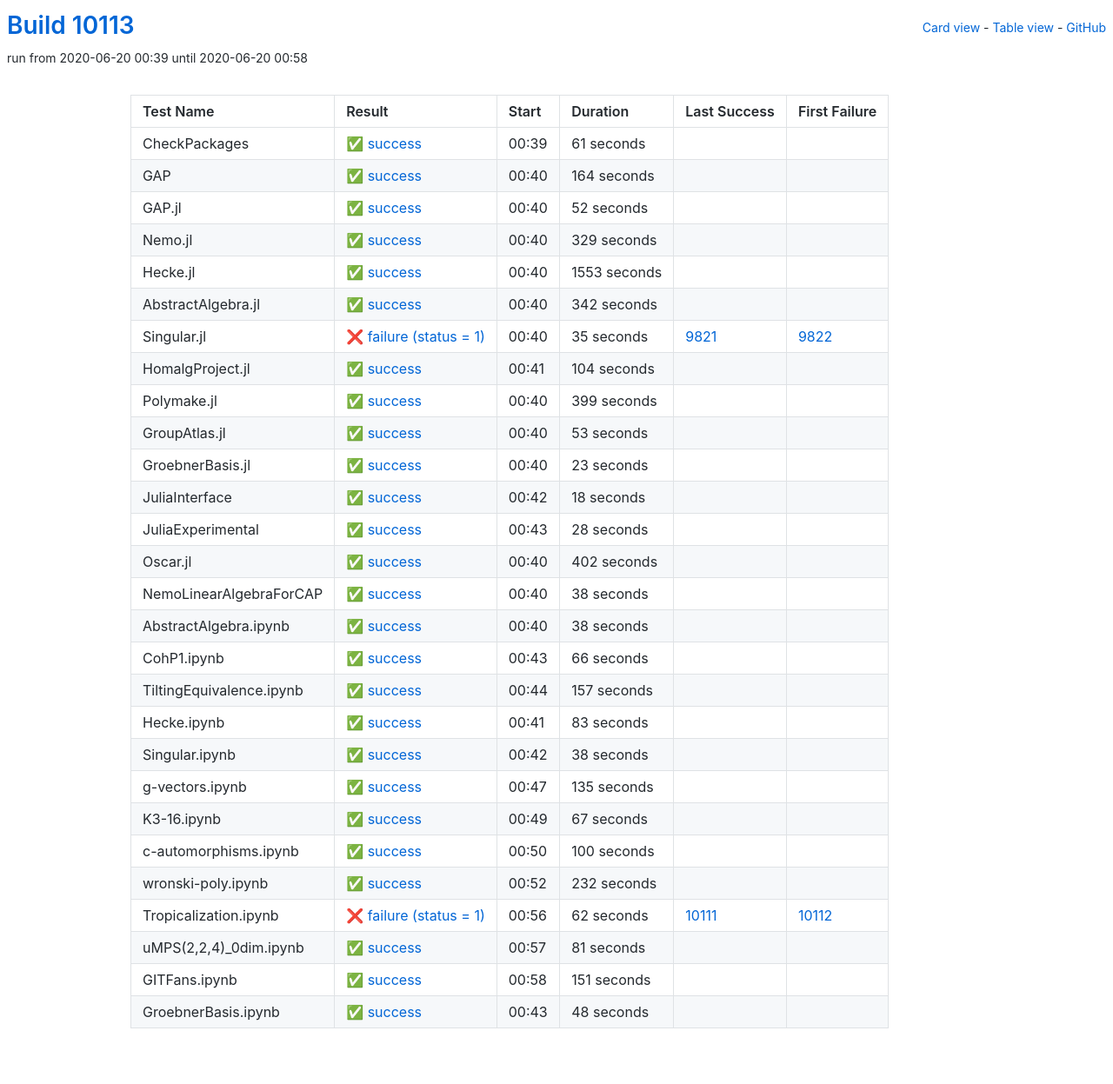
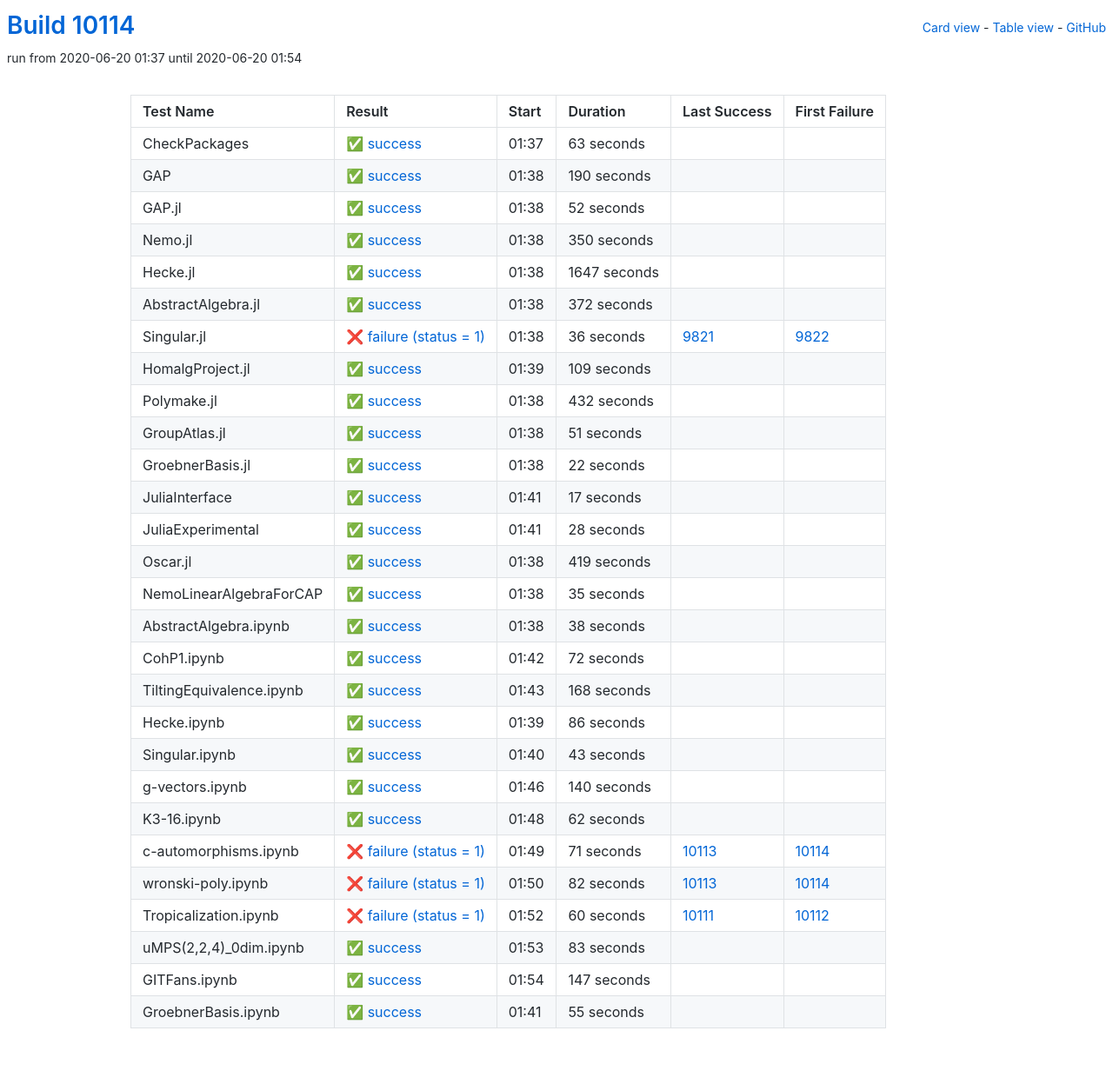
Before and after one commit to oscar-system/oscar-ci-status, a Jekyll site: the page built from table.html, in a window 1280 px wide. Shown: the whole page at 87% size. Built offline with Jekyll 4.4.1, drawn with Linux system fonts in a browser that asks for light colours.

Commit message:
Build #10114

```diff
--- a/_data/ci.yml
+++ b/_data/ci.yml
@@ -1,6 +1,6 @@
 ---
-build: 10113
-build_url: https://oscarci.mathematik.uni-kl.de/job/oscar/10113/
+build: 10114
+build_url: https://oscarci.mathematik.uni-kl.de/job/oscar/10114/
 job: oscar
 organization: oscar-system
 repo: oscar-ci-status
@@ -8,32 +8,32 @@
 tests:
 - name: CheckPackages
   id: checkpackages
-  log: https://oscarci.mathematik.uni-kl.de/job/oscar/10113/artifact/logs/build-10113/CheckPackages.log
-  start: 2020-06-20 00:39
+  log: https://oscarci.mathematik.uni-kl.de/job/oscar/10114/artifact/logs/build-10114/CheckPackages.log
+  start: 2020-06-20 01:37
   success: true
   exitcode: 0
   status: success
-  duration: 61
+  duration: 63
   last_success: false
   last_success_url:
   first_failure: false
   first_failure_url:
 - name: GAP
   id: gap
-  log: https://oscarci.mathematik.uni-kl.de/job/oscar/10113/artifact/logs/build-10113/GAP.log
-  start: 2020-06-20 00:40
+  log: https://oscarci.mathematik.uni-kl.de/job/oscar/10114/artifact/logs/build-10114/GAP.log
+  start: 2020-06-20 01:38
   success: true
   exitcode: 0
   status: success
-  duration: 164
+  duration: 190
   last_success: false
   last_success_url:
   first_failure: false
   first_failure_url:
 - name: GAP.jl
   id: gap-jl
-  log: https://oscarci.mathematik.uni-kl.de/job/oscar/10113/artifact/logs/build-10113/GAP.jl.log
-  start: 2020-06-20 00:40
+  log: https://oscarci.mathematik.uni-kl.de/job/oscar/10114/artifact/logs/build-10114/GAP.jl.log
+  start: 2020-06-20 01:38
   success: true
   exitcode: 0
   status: success
@@ -44,116 +44,116 @@
   first_failure_url:
 - name: Nemo.jl
   id: nemo-jl
-  log: https://oscarci.mathematik.uni-kl.de/job/oscar/10113/artifact/logs/build-10113/Nemo.jl.log
-  start: 2020-06-20 00:40
+  log: https://oscarci.mathematik.uni-kl.de/job/oscar/10114/artifact/logs/build-10114/Nemo.jl.log
+  start: 2020-06-20 01:38
   success: true
   exitcode: 0
   status: success
-  duration: 329
+  duration: 350
   last_success: false
   last_success_url:
   first_failure: false
   first_failure_url:
 - name: Hecke.jl
   id: hecke-jl
-  log: https://oscarci.mathematik.uni-kl.de/job/oscar/10113/artifact/logs/build-10113/Hecke.jl.log
-  start: 2020-06-20 00:40
+  log: https://oscarci.mathematik.uni-kl.de/job/oscar/10114/artifact/logs/build-10114/Hecke.jl.log
+  start: 2020-06-20 01:38
   success: true
   exitcode: 0
   status: success
-  duration: 1553
+  duration: 1647
   last_success: false
   last_success_url:
   first_failure: false
   first_failure_url:
 - name: AbstractAlgebra.jl
   id: abstractalgebra-jl
-  log: https://oscarci.mathematik.uni-kl.de/job/oscar/10113/artifact/logs/build-10113/AbstractAlgebra.jl.log
-  start: 2020-06-20 00:40
+  log: https://oscarci.mathematik.uni-kl.de/job/oscar/10114/artifact/logs/build-10114/AbstractAlgebra.jl.log
+  start: 2020-06-20 01:38
   success: true
   exitcode: 0
   status: success
-  duration: 342
+  duration: 372
   last_success: false
   last_success_url:
   first_failure: false
   first_failure_url:
 - name: Singular.jl
   id: singular-jl
-  log: https://oscarci.mathematik.uni-kl.de/job/oscar/10113/artifact/logs/build-10113/Singular.jl.log
-  start: 2020-06-20 00:40
+  log: https://oscarci.mathematik.uni-kl.de/job/oscar/10114/artifact/logs/build-10114/Singular.jl.log
+  start: 2020-06-20 01:38
   success: false
   exitcode: 1
   status: failure
-  duration: 35
+  duration: 36
   last_success: 9821
   last_success_url: https://oscarci.mathematik.uni-kl.de/job/oscar/9821/
   first_failure: 9822
   first_failure_url: https://oscarci.mathematik.uni-kl.de/job/oscar/9822/
 - name: HomalgProject.jl
   id: homalgproject-jl
-  log: https://oscarci.mathematik.uni-kl.de/job/oscar/10113/artifact/logs/build-10113/HomalgProject.jl.log
-  start: 2020-06-20 00:41
+  log: https://oscarci.mathematik.uni-kl.de/job/oscar/10114/artifact/logs/build-10114/HomalgProject.jl.log
+  start: 2020-06-20 01:39
   success: true
   exitcode: 0
   status: success
-  duration: 104
+  duration: 109
   last_success: false
   last_success_url:
   first_failure: false
   first_failure_url:
 - name: Polymake.jl
   id: polymake-jl
-  log: https://oscarci.mathematik.uni-kl.de/job/oscar/10113/artifact/logs/build-10113/Polymake.jl.log
-  start: 2020-06-20 00:40
+  log: https://oscarci.mathematik.uni-kl.de/job/oscar/10114/artifact/logs/build-10114/Polymake.jl.log
+  start: 2020-06-20 01:38
   success: true
   exitcode: 0
   status: success
-  duration: 399
+  duration: 432
   last_success: false
   last_success_url:
   first_failure: false
   first_failure_url:
 - name: GroupAtlas.jl
   id: groupatlas-jl
-  log: https://oscarci.mathematik.uni-kl.de/job/oscar/10113/artifact/logs/build-10113/GroupAtlas.jl.log
-  start: 2020-06-20 00:40
+  log: https://oscarci.mathematik.uni-kl.de/job/oscar/10114/artifact/logs/build-10114/GroupAtlas.jl.log
+  start: 2020-06-20 01:38
   success: true
   exitcode: 0
   status: success
-  duration: 53
+  duration: 51
   last_success: false
   last_success_url:
   first_failure: false
   first_failure_url:
 - name: GroebnerBasis.jl
   id: groebnerbasis-jl
-  log: https://oscarci.mathematik.uni-kl.de/job/oscar/10113/artifact/logs/build-10113/GroebnerBasis.jl.log
-  start: 2020-06-20 00:40
+  log: https://oscarci.mathematik.uni-kl.de/job/oscar/10114/artifact/logs/build-10114/GroebnerBasis.jl.log
+  start: 2020-06-20 01:38
   success: true
   exitcode: 0
   status: success
-  duration: 23
+  duration: 22
   last_success: false
   last_success_url:
   first_failure: false
   first_failure_url:
 - name: JuliaInterface
   id: juliainterface
-  log: https://oscarci.mathematik.uni-kl.de/job/oscar/10113/artifact/logs/build-10113/JuliaInterface.log
-  start: 2020-06-20 00:42
+  log: https://oscarci.mathematik.uni-kl.de/job/oscar/10114/artifact/logs/build-10114/JuliaInterface.log
+  start: 2020-06-20 01:41
   success: true
   exitcode: 0
   status: success
-  duration: 18
+  duration: 17
   last_success: false
   last_success_url:
   first_failure: false
   first_failure_url:
 - name: JuliaExperimental
   id: juliaexperimental
-  log: https://oscarci.mathematik.uni-kl.de/job/oscar/10113/artifact/logs/build-10113/JuliaExperimental.log
-  start: 2020-06-20 00:43
+  log: https://oscarci.mathematik.uni-kl.de/job/oscar/10114/artifact/logs/build-10114/JuliaExperimental.log
+  start: 2020-06-20 01:41
   success: true
   exitcode: 0
   status: success
@@ -164,32 +164,32 @@
   first_failure_url:
 - name: Oscar.jl
   id: oscar-jl
-  log: https://oscarci.mathematik.uni-kl.de/job/oscar/10113/artifact/logs/build-10113/Oscar.jl.log
-  start: 2020-06-20 00:40
+  log: https://oscarci.mathematik.uni-kl.de/job/oscar/10114/artifact/logs/build-10114/Oscar.jl.log
+  start: 2020-06-20 01:38
   success: true
   exitcode: 0
   status: success
-  duration: 402
+  duration: 419
   last_success: false
   last_success_url:
   first_failure: false
   first_failure_url:
 - name: NemoLinearAlgebraForCAP
   id: nemolinearalgebraforcap
-  log: https://oscarci.mathematik.uni-kl.de/job/oscar/10113/artifact/logs/build-10113/NemoLinearAlgebraForCAP.log
-  start: 2020-06-20 00:40
+  log: https://oscarci.mathematik.uni-kl.de/job/oscar/10114/artifact/logs/build-10114/NemoLinearAlgebraForCAP.log
+  start: 2020-06-20 01:38
   success: true
   exitcode: 0
   status: success
-  duration: 38
+  duration: 35
   last_success: false
   last_success_url:
   first_failure: false
   first_failure_url:
 - name: AbstractAlgebra.ipynb
   id: abstractalgebra-ipynb
-  log: https://oscarci.mathematik.uni-kl.de/job/oscar/10113/artifact/logs/build-10113/AbstractAlgebra.ipynb.log
-  start: 2020-06-20 00:40
+  log: https://oscarci.mathematik.uni-kl.de/job/oscar/10114/artifact/logs/build-10114/AbstractAlgebra.ipynb.log
+  start: 2020-06-20 01:38
   success: true
   exitcode: 0
   status: success
@@ -200,32 +200,116 @@
   first_failure_url:
 - name: CohP1.ipynb
   id: cohp1-ipynb
-  log: https://oscarci.mathematik.uni-kl.de/job/oscar/10113/artifact/logs/build-10113/CohP1.ipynb.log
-  start: 2020-06-20 00:43
+  log: https://oscarci.mathematik.uni-kl.de/job/oscar/10114/artifact/logs/build-10114/CohP1.ipynb.log
+  start: 2020-06-20 01:42
   success: true
   exitcode: 0
   status: success
-  duration: 66
+  duration: 72
   last_success: false
   last_success_url:
   first_failure: false
   first_failure_url:
 - name: TiltingEquivalence.ipynb
   id: tiltingequivalence-ipynb
-  log: https://oscarci.mathematik.uni-kl.de/job/oscar/10113/artifact/logs/build-10113/TiltingEquivalence.ipynb.log
-  start: 2020-06-20 00:44
+  log: https://oscarci.mathematik.uni-kl.de/job/oscar/10114/artifact/logs/build-10114/TiltingEquivalence.ipynb.log
+  start: 2020-06-20 01:43
   success: true
   exitcode: 0
   status: success
-  duration: 157
+  duration: 168
   last_success: false
   last_success_url:
   first_failure: false
   first_failure_url:
 - name: Hecke.ipynb
   id: hecke-ipynb
-  log: https://oscarci.mathematik.uni-kl.de/job/oscar/10113/artifact/logs/build-10113/Hecke.ipynb.log
-  start: 2020-06-20 00:41
+  log: https://oscarci.mathematik.uni-kl.de/job/oscar/10114/artifact/logs/build-10114/Hecke.ipynb.log
+  start: 2020-06-20 01:39
+  success: true
+  exitcode: 0
+  status: success
+  duration: 86
+  last_success: false
+  last_success_url:
+  first_failure: false
+  first_failure_url:
+- name: Singular.ipynb
+  id: singular-ipynb
+  log: https://oscarci.mathematik.uni-kl.de/job/oscar/10114/artifact/logs/build-10114/Singular.ipynb.log
+  start: 2020-06-20 01:40
+  success: true
+  exitcode: 0
+  status: success
+  duration: 43
+  last_success: false
+  last_success_url:
+  first_failure: false
+  first_failure_url:
+- name: g-vectors.ipynb
+  id: g-vectors-ipynb
+  log: https://oscarci.mathematik.uni-kl.de/job/oscar/10114/artifact/logs/build-10114/g-vectors.ipynb.log
+  start: 2020-06-20 01:46
+  success: true
+  exitcode: 0
+  status: success
+  duration: 140
+  last_success: false
+  last_success_url:
+  first_failure: false
+  first_failure_url:
+- name: K3-16.ipynb
+  id: k3-16-ipynb
+  log: https://oscarci.mathematik.uni-kl.de/job/oscar/10114/artifact/logs/build-10114/K3-16.ipynb.log
+  start: 2020-06-20 01:48
+  success: true
+  exitcode: 0
+  status: success
+  duration: 62
+  last_success: false
+  last_success_url:
+  first_failure: false
+  first_failure_url:
+- name: c-automorphisms.ipynb
+  id: c-automorphisms-ipynb
+  log: https://oscarci.mathematik.uni-kl.de/job/oscar/10114/artifact/logs/build-10114/c-automorphisms.ipynb.log
+  start: 2020-06-20 01:49
+  success: false
+  exitcode: 1
+  status: failure
+  duration: 71
+  last_success: 10113
+  last_success_url: https://oscarci.mathematik.uni-kl.de/job/oscar/10113/
+  first_failure: 10114
+  first_failure_url: https://oscarci.mathematik.uni-kl.de/job/oscar/10114/
+- name: wronski-poly.ipynb
+  id: wronski-poly-ipynb
+  log: https://oscarci.mathematik.uni-kl.de/job/oscar/10114/artifact/logs/build-10114/wronski-poly.ipynb.log
+  start: 2020-06-20 01:50
+  success: false
+  exitcode: 1
+  status: failure
+  duration: 82
+  last_success: 10113
+  last_success_url: https://oscarci.mathematik.uni-kl.de/job/oscar/10113/
+  first_failure: 10114
+  first_failure_url: https://oscarci.mathematik.uni-kl.de/job/oscar/10114/
+- name: Tropicalization.ipynb
+  id: tropicalization-ipynb
+  log: https://oscarci.mathematik.uni-kl.de/job/oscar/10114/artifact/logs/build-10114/Tropicalization.ipynb.log
+  start: 2020-06-20 01:52
+  success: false
+  exitcode: 1
+  status: failure
+  duration: 60
+  last_success: 10111
+  last_success_url: https://oscarci.mathematik.uni-kl.de/job/oscar/10111/
+  first_failure: 10112
+  first_failure_url: https://oscarci.mathematik.uni-kl.de/job/oscar/10112/
+- name: uMPS(2,2,4)_0dim.ipynb
+  id: umps-2-2-4-0dim-ipynb
+  log: https://oscarci.mathematik.uni-kl.de/job/oscar/10114/artifact/logs/build-10114/uMPS-2-2-4-_0dim.ipynb.log
+  start: 2020-06-20 01:53
   success: true
   exitcode: 0
   status: success
@@ -234,110 +318,26 @@
   last_success_url:
   first_failure: false
   first_failure_url:
-- name: Singular.ipynb
-  id: singular-ipynb
-  log: https://oscarci.mathematik.uni-kl.de/job/oscar/10113/artifact/logs/build-10113/Singular.ipynb.log
-  start: 2020-06-20 00:42
+- name: GITFans.ipynb
+  id: gitfans-ipynb
+  log: https://oscarci.mathematik.uni-kl.de/job/oscar/10114/artifact/logs/build-10114/GITFans.ipynb.log
+  start: 2020-06-20 01:54
   success: true
   exitcode: 0
   status: success
-  duration: 38
-  last_success: false
-  last_success_url:
-  first_failure: false
-  first_failure_url:
-- name: g-vectors.ipynb
-  id: g-vectors-ipynb
-  log: https://oscarci.mathematik.uni-kl.de/job/oscar/10113/artifact/logs/build-10113/g-vectors.ipynb.log
-  start: 2020-06-20 00:47
-  success: true
-  exitcode: 0
-  status: success
-  duration: 135
-  last_success: false
-  last_success_url:
-  first_failure: false
-  first_failure_url:
-- name: K3-16.ipynb
-  id: k3-16-ipynb
-  log: https://oscarci.mathematik.uni-kl.de/job/oscar/10113/artifact/logs/build-10113/K3-16.ipynb.log
-  start: 2020-06-20 00:49
-  success: true
-  exitcode: 0
-  status: success
-  duration: 67
-  last_success: false
-  last_success_url:
-  first_failure: false
-  first_failure_url:
-- name: c-automorphisms.ipynb
-  id: c-automorphisms-ipynb
-  log: https://oscarci.mathematik.uni-kl.de/job/oscar/10113/artifact/logs/build-10113/c-automorphisms.ipynb.log
-  start: 2020-06-20 00:50
-  success: true
-  exitcode: 0
-  status: success
-  duration: 100
-  last_success: false
-  last_success_url:
-  first_failure: false
-  first_failure_url:
-- name: wronski-poly.ipynb
-  id: wronski-poly-ipynb
-  log: https://oscarci.mathematik.uni-kl.de/job/oscar/10113/artifact/logs/build-10113/wronski-poly.ipynb.log
-  start: 2020-06-20 00:52
-  success: true
-  exitcode: 0
-  status: success
-  duration: 232
-  last_success: false
-  last_success_url:
-  first_failure: false
-  first_failure_url:
-- name: Tropicalization.ipynb
-  id: tropicalization-ipynb
-  log: https://oscarci.mathematik.uni-kl.de/job/oscar/10113/artifact/logs/build-10113/Tropicalization.ipynb.log
-  start: 2020-06-20 00:56
-  success: false
-  exitcode: 1
-  status: failure
-  duration: 62
-  last_success: 10111
-  last_success_url: https://oscarci.mathematik.uni-kl.de/job/oscar/10111/
-  first_failure: 10112
-  first_failure_url: https://oscarci.mathematik.uni-kl.de/job/oscar/10112/
-- name: uMPS(2,2,4)_0dim.ipynb
-  id: umps-2-2-4-0dim-ipynb
-  log: https://oscarci.mathematik.uni-kl.de/job/oscar/10113/artifact/logs/build-10113/uMPS-2-2-4-_0dim.ipynb.log
-  start: 2020-06-20 00:57
-  success: true
-  exitcode: 0
-  status: success
-  duration: 81
-  last_success: false
-  last_success_url:
-  first_failure: false
-  first_failure_url:
-- name: GITFans.ipynb
-  id: gitfans-ipynb
-  log: https://oscarci.mathematik.uni-kl.de/job/oscar/10113/artifact/logs/build-10113/GITFans.ipynb.log
-  start: 2020-06-20 00:58
-  success: true
-  exitcode: 0
-  status: success
-  duration: 151
+  duration: 147
   last_success: false
   last_success_url:
   first_failure: false
   first_failure_url:
 - name: GroebnerBasis.ipynb
   id: groebnerbasis-ipynb
-  log: https://oscarci.mathematik.uni-kl.de/job/oscar/10113/artifact/logs/build-10113/GroebnerBasis.ipynb.log
-  start: 2020-06-20 00:43
+  log: https://oscarci.mathematik.uni-kl.de/job/oscar/10114/artifact/logs/build-10114/GroebnerBasis.ipynb.log
+  start: 2020-06-20 01:41
   success: true
   exitcode: 0
   status: success
-  duration: 48
+  duration: 55
   last_success: false
   last_success_url:
   first_failure: false
```
Also changed, not shown: README.md.
